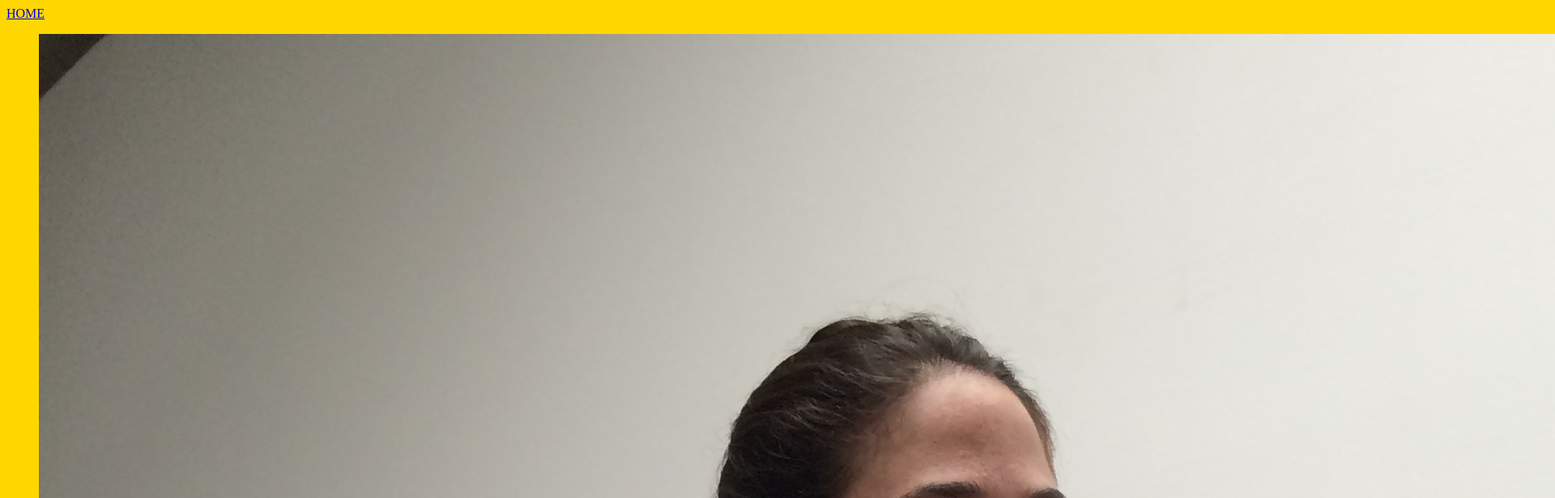
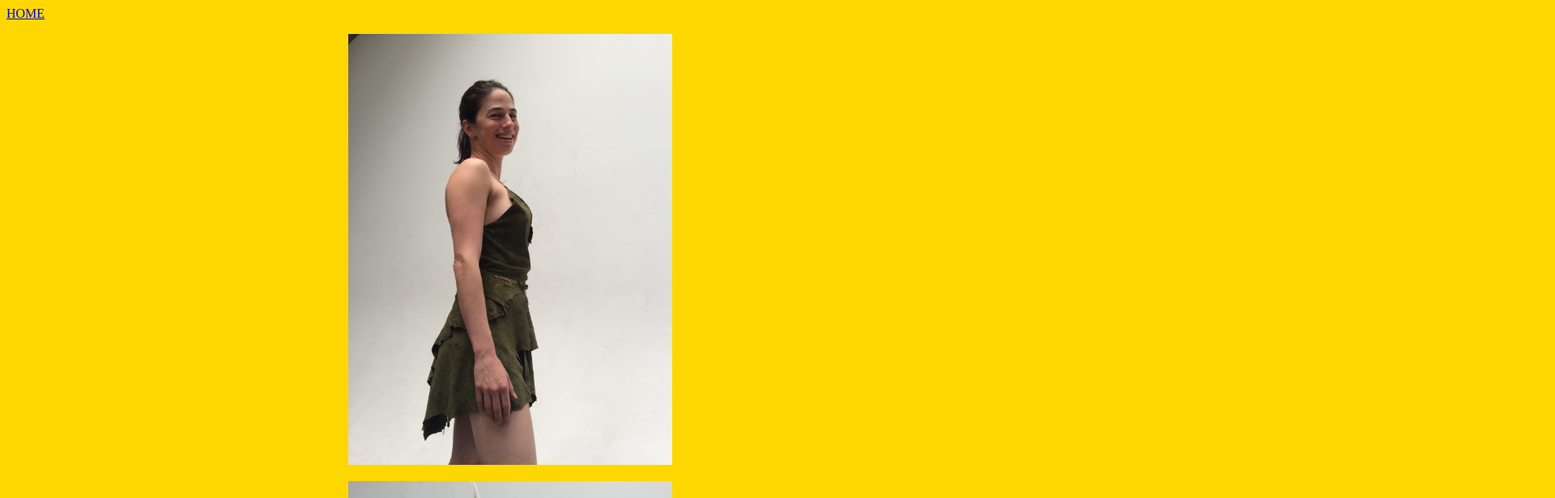
Before and after one commit to IlanaPearlman/ilanapearlman.github.io, a plain HTML site: page pictures.html in a window 1280 px wide. Shown: the top 616 px of the page at 81% size, 1920 px wide, since content can reach past the window. Drawn offline with Linux system fonts and the light colour scheme.

Commit message:
horizontal center pictures on images.html

```diff
--- a/styles.css
+++ b/styles.css
@@ -1,3 +1,15 @@
+
+
 body {
   background: gold;
 }
+
+main {
+  width: 500px;
+  margin: 0 auto;
+}
+
+img {
+  width: 400px;
+  height: auto;
+}
```
